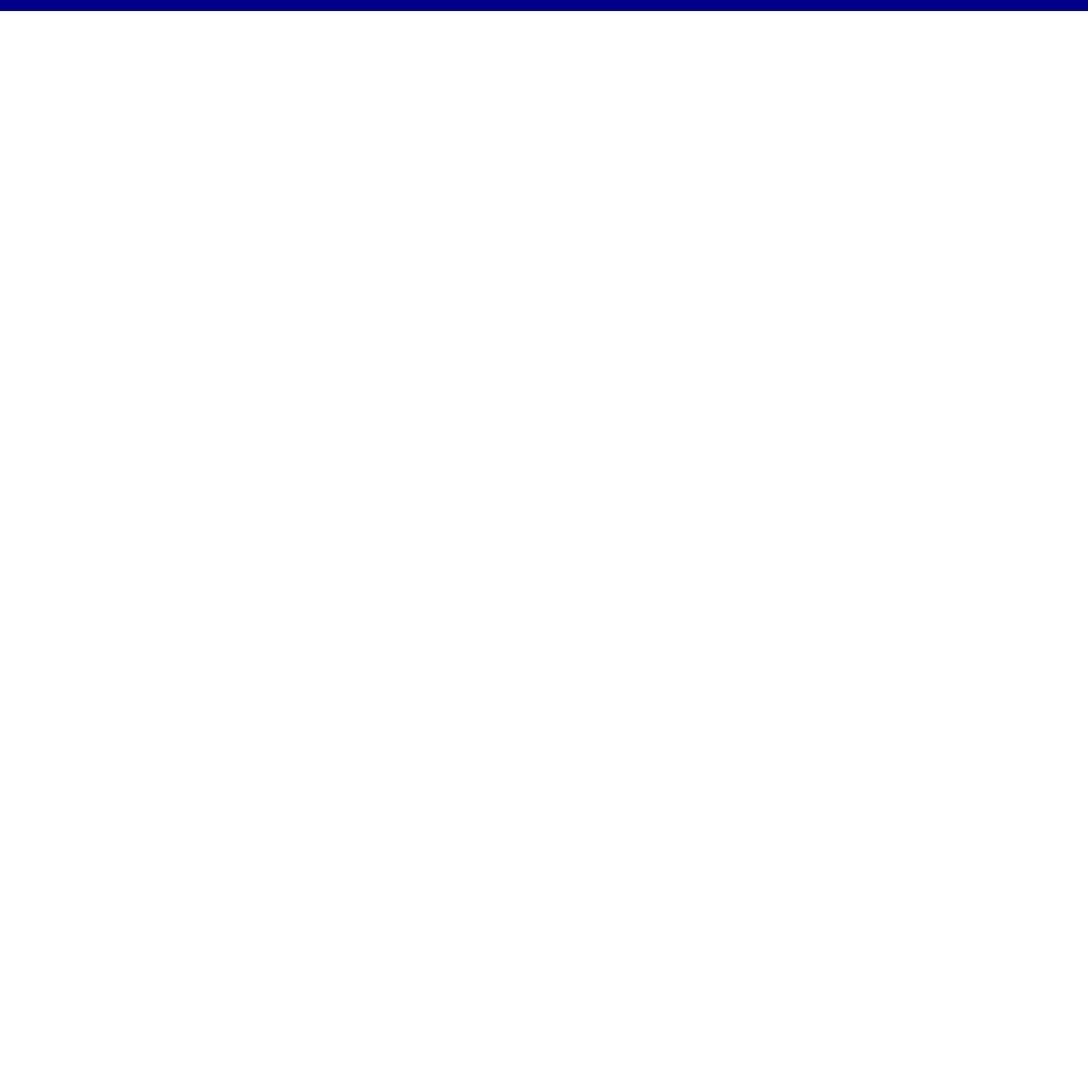
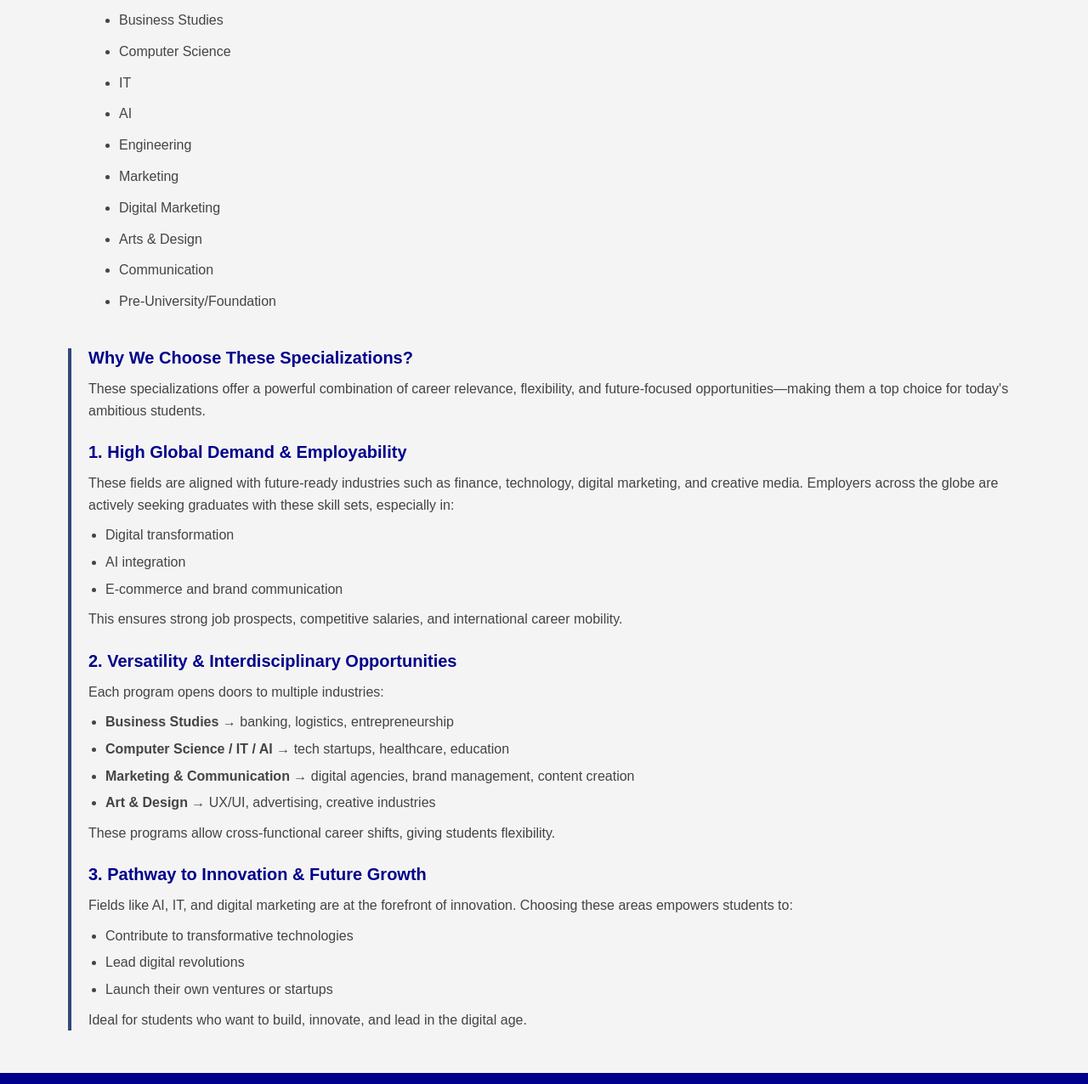
Before and after one commit to aye-thidar/High-Excelllence-Advisory-Website, a plain HTML site: page homepage.html in a window 1280 px wide. Shown: the part 1074-2350 px from the top of the page at 85% size. Before the commit the page ends 1087 px from the top, so only its background shows below. Drawn offline with Linux system fonts and the light colour scheme.

Commit message:
NICOLEREMAINS

```diff
--- a/homepage.html
+++ b/homepage.html
@@ -95,13 +95,58 @@
             margin: 50px 80px;}
 
             .feature-title{
-            font-size: 30px;
+            font-size: 20px;
             font-weight: 600;
             margin-top: 20px;
             color: darkblue;}
 
             .feature-content{
             color: #444;
+            }
+
+            /* Target Programmes section */
+            .programmes-list {
+              margin: 20px 0 30px 0;
+              padding-left: 20px;
+            }
+
+            .programmes-list li {
+              font-size: 16px;
+              color: #444;
+              line-height: 1.8;
+              margin: 8px 0;
+            }
+
+            .programmes-why {
+              margin-top: 40px;
+              border-left: 4px solid rgb(49, 72, 121);
+              padding-left: 20px;
+            }
+
+            .programmes-why h3 {
+              font-size: 20px;
+              color: darkblue;
+              margin: 0 0 12px 0;
+              font-weight: 600;
+            }
+
+            .programmes-why p {
+              font-size: 16px;
+              color: #444;
+              line-height: 1.6;
+              margin: 8px 0;
+            }
+
+            .programmes-why ul {
+              margin: 10px 0 10px 20px;
+              padding: 0;
+              font-size: 16px;
+              color: #444;
+              line-height: 1.6;
+            }
+
+            .programmes-why li {
+              margin: 6px 0;
             }
 
             </style>
@@ -132,18 +177,71 @@
                     </div>
                 </div>
                 <div class= "content-section">
-                    <p class="section-title">WHY TRUST US</p>
+                    <p class="section-title">TARGET REGION</p>
                     <div class="feature-box">
                             <br>
-                            <p class="feature-title"> Local and Licensed Trust </p>
-                            <p class="feature-content">Based in Petaling Jaya, Selangor, Malaysia, we are a student recruitment company.
-                            We provide truthful and ethical advisory services.</p>
-                            <p class="feature-title"> Complete Journey Assistance </p>
-                            <p class="feature-content">From program selection and admission processing to visa advice and
-                            pre-departure assistance, we offer comprehensive end-to-end student placement services.</p>
-                            <p class="feature-title">Global Connection Experts </p>
-                            <p class="feature-content">We have expertise in connecting students from ASEAN and African countries,
-                                such as Nigeria and India, with prestigious, internationally recognised colleges and universities in Malaysia.</p>
+                            <p class="feature-content">International students from ASEAN and African region; mainly from India, Bangladesh, Nepal, Sri Lanka, Myanmar, Egypt, Mauritius, Nigeria, Ghana, Libya, Kenya.</p>
+                            <br>
+                            <p class="feature-content">We focus mainly on these countries because:</p>
+
+                            <p class="feature-title">1. Proven Demand for Affordable, English-Medium Education</p>
+                            <p class="feature-content">Students from these countries actively seek cost-effective, English-speaking destinations for higher education. Malaysia's relatively low tuition fees, multicultural environment, and strong academic infrastructure make it a highly attractive alternative to more expensive markets like the UK or Australia.</p>
+                            <p class="feature-content">This ensures a steady, motivated student pipeline with a high interest in Malaysian institutions.</p>
+                            <p class="feature-title">2. Strong Diplomatic and Cultural Links with Malaysia</p>
+                            <p class="feature-content">Malaysia has longstanding bilateral ties and cultural familiarity with many of these nations. This facilitates smoother visa processing, recruitment collaborations, and academic partnerships, especially with institutions and agencies already active in these regions.</p>
+                            <p class="feature-content">These ties create a favorable ecosystem for recruitment success, minimizing regulatory friction and enhancing trust.</p>
+                    </div>
+                </div>
+
+                <div class= "content-section" style="margin-top: 60px;">
+                    <p class="section-title">OUR TARGET PROGRAMMES</p>
+
+                    <div class="programmes-list">
+                        <ul>
+                            <li>Business Studies</li>
+                            <li>Computer Science</li>
+                            <li>IT</li>
+                            <li>AI</li>
+                            <li>Engineering</li>
+                            <li>Marketing</li>
+                            <li>Digital Marketing</li>
+                            <li>Arts & Design</li>
+                            <li>Communication</li>
+                            <li>Pre-University/Foundation</li>
+                        </ul>
+                    </div>
+
+                    <div class="programmes-why">
+                        <h3>Why We Choose These Specializations?</h3>
+                        <p>These specializations offer a powerful combination of career relevance, flexibility, and future-focused opportunities—making them a top choice for today's ambitious students.</p>
+
+                        <h3 style="margin-top: 25px;">1. High Global Demand & Employability</h3>
+                        <p>These fields are aligned with future-ready industries such as finance, technology, digital marketing, and creative media. Employers across the globe are actively seeking graduates with these skill sets, especially in:</p>
+                        <ul>
+                            <li>Digital transformation</li>
+                            <li>AI integration</li>
+                            <li>E-commerce and brand communication</li>
+                        </ul>
+                        <p>This ensures strong job prospects, competitive salaries, and international career mobility.</p>
+
+                        <h3 style="margin-top: 25px;">2. Versatility & Interdisciplinary Opportunities</h3>
+                        <p>Each program opens doors to multiple industries:</p>
+                        <ul>
+                            <li><strong>Business Studies</strong> → banking, logistics, entrepreneurship</li>
+                            <li><strong>Computer Science / IT / AI</strong> → tech startups, healthcare, education</li>
+                            <li><strong>Marketing & Communication</strong> → digital agencies, brand management, content creation</li>
+                            <li><strong>Art & Design</strong> → UX/UI, advertising, creative industries</li>
+                        </ul>
+                        <p>These programs allow cross-functional career shifts, giving students flexibility.</p>
+
+                        <h3 style="margin-top: 25px;">3. Pathway to Innovation & Future Growth</h3>
+                        <p>Fields like AI, IT, and digital marketing are at the forefront of innovation. Choosing these areas empowers students to:</p>
+                        <ul>
+                            <li>Contribute to transformative technologies</li>
+                            <li>Lead digital revolutions</li>
+                            <li>Launch their own ventures or startups</li>
+                        </ul>
+                        <p>Ideal for students who want to build, innovate, and lead in the digital age.</p>
                     </div>
                 </div>
             </div>
```
Also changed, not shown: aboutus.html (+0 -1 lines), contactus.html (+0 -1 lines), services.html (+1 -1 lines).
